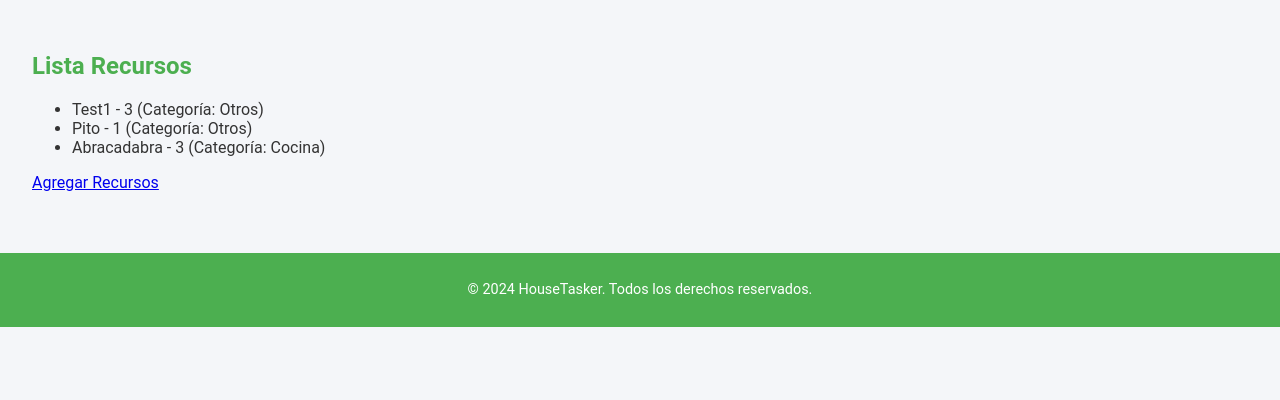
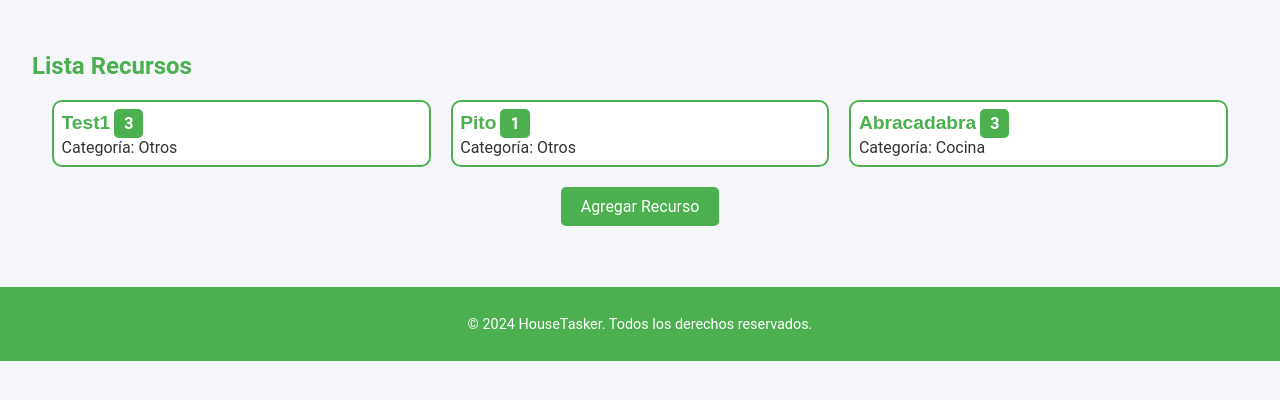
Before and after one commit to julenpe12/house-tasker, a Django app: page /resources/ in a window 1280 px wide. Shown: the part 137-537 px from the top of the page. Run offline with Django 4.2, Linux system fonts and the light colour scheme; a user stored in the database is signed in; data comes from the database, SQL or seed files in the repository.

Commit message:
Resource Detail Functionality and Resource List CSS
added resource_list.css
added resource_detail.html
tweaked resource_list.html
changed resource_detail functionality on views.py

```diff
--- /dev/null
+++ b/houseTasker-win/appHouseTasker/static/css/resource_list.css
@@ -0,0 +1,90 @@
+/* Contenedor de lista de recursos */
+.resource-container {
+    display: grid;
+    gap: 20px;
+    margin: 20px;
+}
+
+/* Estilos para cada elemento de recurso */
+.resource-item {
+    background-color: #fff;
+    border: 2px solid #4CAF50;
+    border-radius: 10px;
+    padding: 2%;
+    transition: background-color 0.3s ease;
+}
+
+/* Efecto al hacer hover en los recursos */
+.resource-item:hover {
+    background-color: #e2e8f3;
+}
+
+/* Estilos para el título del recurso */
+.resource-item a {
+    font-family: Arial, sans-serif;
+	font-weight: bold;
+    color: #4CAF50;
+    font-size: 1.2em;
+    text-decoration: none;
+}
+
+.resource-item a:hover {
+    text-decoration: underline;
+}
+
+/* Contenedor del botón para centrarlo */
+.add-resource-button-container {
+    display: flex;
+    justify-content: center;
+    margin-top: 20px;
+}
+
+/* Estilos del botón */
+.add-resource-button {
+    background-color: #4CAF50; /* Color de fondo especificado */
+    color: white; /* Color del texto */
+    padding: 10px 20px;
+    text-align: center;
+    text-decoration: none;
+    font-size: 16px;
+    border-radius: 5px;
+    transition: background-color 0.3s ease;
+}
+
+.add-resource-button:hover {
+    background-color: #45a049; /* Color al pasar el cursor */
+}
+
+/* Caja de cantidad en verde */
+.resource-item .quantity-box {
+    background-color: #4CAF50;
+    color: white;
+    padding: 5px 10px;
+    border-radius: 5px;
+    font-weight: bold;
+    font-size: 1em;
+    display: inline-block;
+}
+
+/* Estilos responsivos */
+@media only screen and (max-width: 400px) {
+    .resource-item a {
+        font-size: 1em;
+    }
+
+    .resource-container {
+        grid-template-columns: 1fr;
+    }
+}
+
+@media only screen and (min-width: 401px) and (max-width: 960px) {
+    .resource-container {
+        grid-template-columns: 1fr 1fr;
+    }
+}
+
+@media only screen and (min-width: 961px) {
+    .resource-container {
+        grid-template-columns: 1fr 1fr 1fr;
+    }
+}
--- a/houseTasker-win/appHouseTasker/templates/resource_list.html
+++ b/houseTasker-win/appHouseTasker/templates/resource_list.html
@@ -1,15 +1,27 @@
 {% extends "base.html" %}
 
+{% load static %}
+
+{% block head %}
+<link rel="stylesheet" href="{% static 'css/resource_list.css' %}">
+{% endblock %}
+
 {% block main %}
-  <h2>Lista Recursos</h2>
+	<h2>Lista Recursos</h2>
 
-  <ul>
-    {% for resource in resources %}
-      <li>{{ resource.name }} - {{ resource.quantity }} (Categoría: {{ resource.get_category_display }})</li>
-    {% empty %}
-      <li>No se encontraron recursos.</li>
-    {% endfor %}
-  </ul>
+	<div class="resource-container">
+	  {% for resource in resources %}
+		<div class="resource-item">
+		  <a href="{% url 'resource_detail' resource.id %}">{{ resource.name }}</a>
+		  <span class="quantity-box">{{ resource.quantity }}</span><br>
+		  <span class="category">Categoría: {{ resource.get_category_display }}</span>
+		</div>
+	  {% empty %}
+		<p>No se encontraron recursos.</p>
+	  {% endfor %}
+	</div>
 
-  <a href="{% url 'resource_create' %}">Agregar Recursos</a>
+	<div class="add-resource-button-container">
+	  <a href="{% url 'resource_create' %}" class="add-resource-button">Agregar Recurso</a>
+	</div>
 {% endblock %}
--- a/houseTasker-win/appHouseTasker/views.py
+++ b/houseTasker-win/appHouseTasker/views.py
@@ -69,7 +69,8 @@ def resource_create(request):
 
 @login_required
 def resource_detail(request, resource_id):
-    return HttpResponse(f"Viewing resource {resource_id}")
+    resource = get_object_or_404(Resource, pk=resource_id)
+    return render(request, 'resource_detail.html', {'resource': resource})
 
 @login_required
 def resource_edit(request, resource_id):
```
Also changed, not shown: houseTasker-win/appHouseTasker/templates/resource_detail.html (added, +19 -0 lines).
